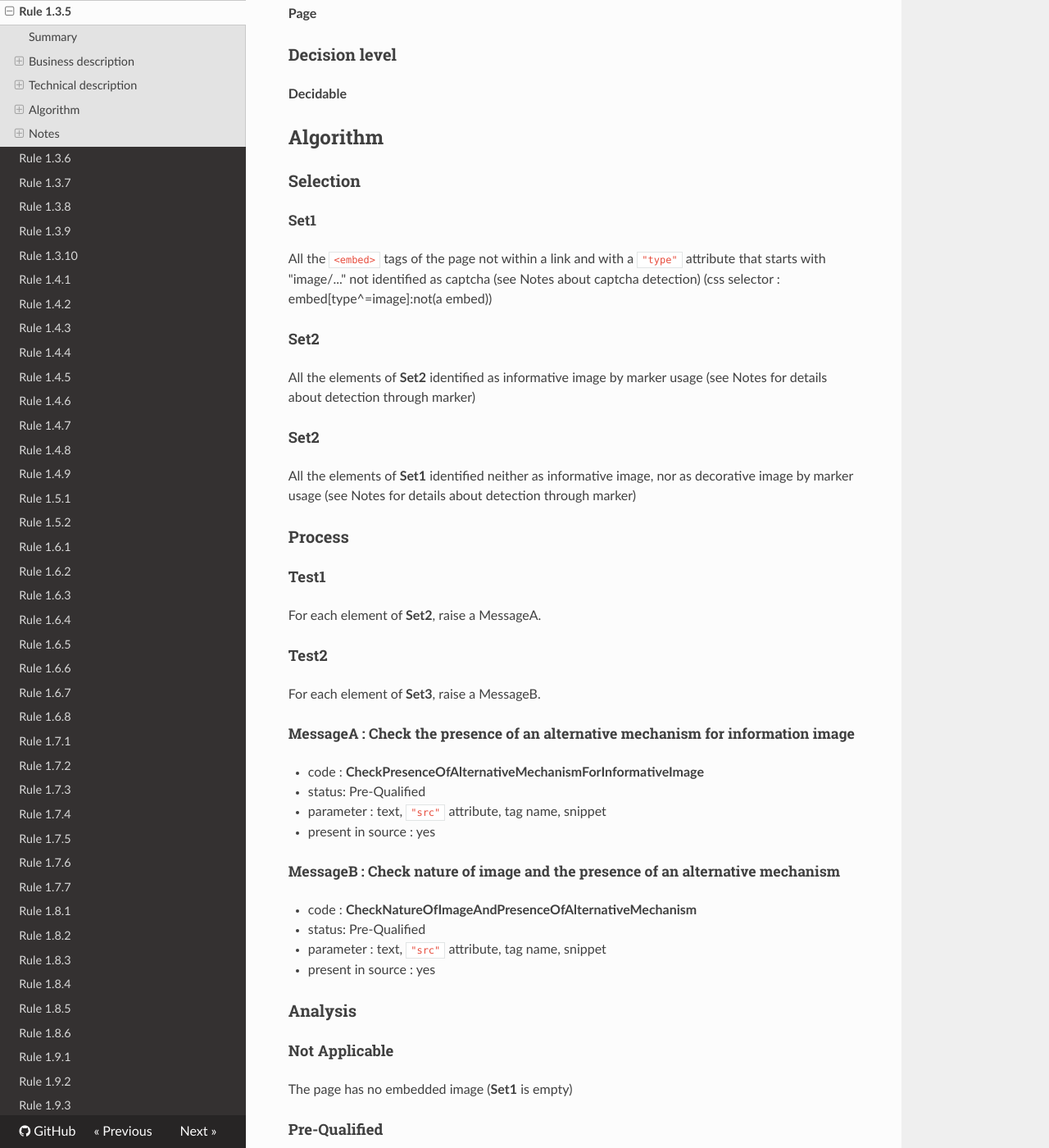
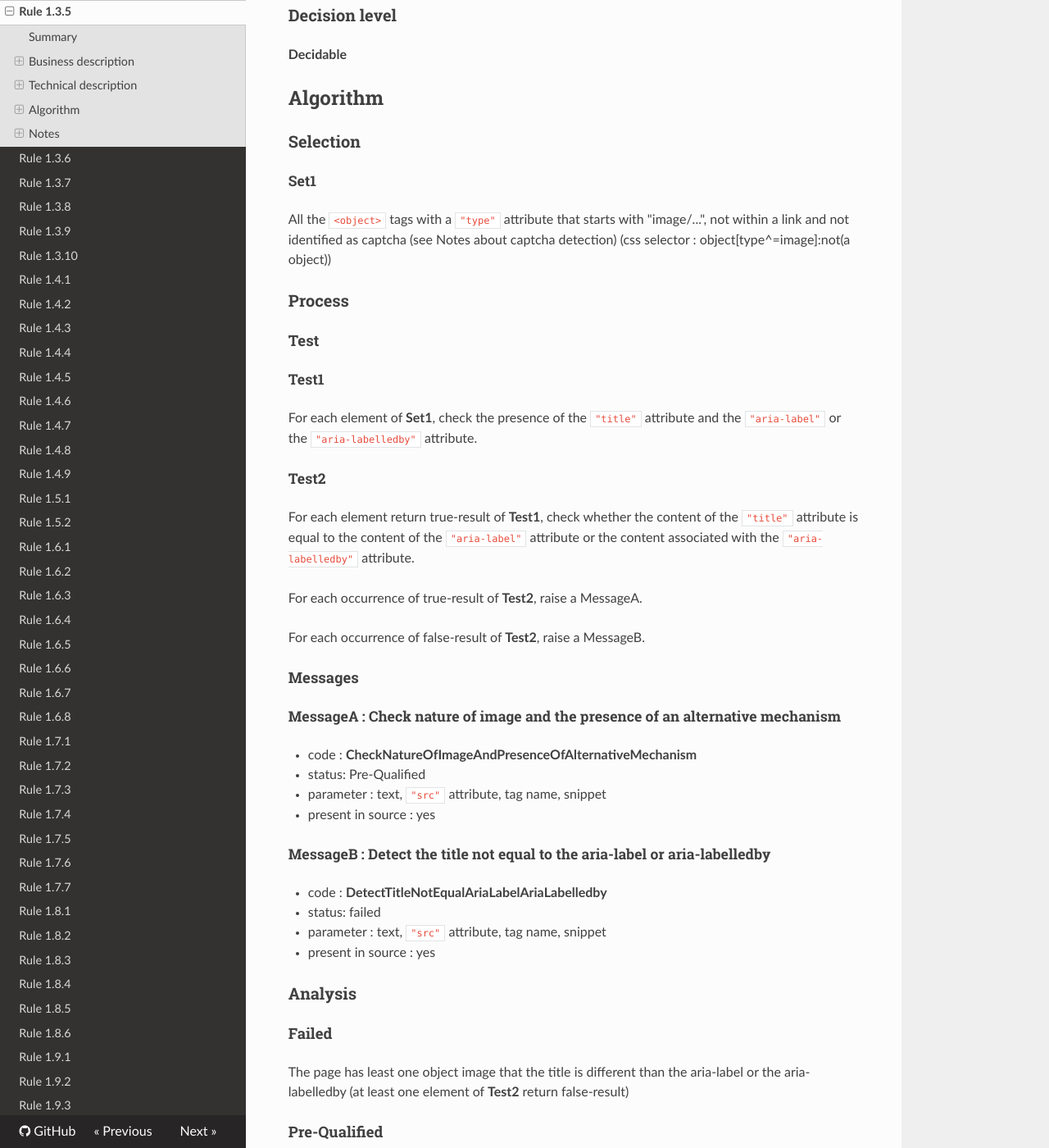
Before and after one commit to Tanaguru/RGAA3-2016, an MkDocs documentation site: the page built from docs/Rule-1-3-5.md, in a window 1280 px wide and 1400 px high, scrolled down 1078 px. Shown: the whole window at 82% size. Built offline with MkDocs 1.6.1, drawn with Linux system fonts in a browser that asks for light colours; nearby versions of some CDN libraries; old or Windows-style settings are respelled for this version of MkDocs; some of the changed text lies outside the part shown.

Commit message:
Update rule 1.3.5

```diff
--- a/docs/Rule-1-3-5.md
+++ b/docs/Rule-1-3-5.md
@@ -18,12 +18,10 @@ Human check will be then needed to determine whether an alternative is present a
 
 ### Description
 
-Chaque image embarqu&eacute;e (balise `embed` avec l'attribut `type="image/..."`) porteuse d'information v&eacute;rifie-t-elle une de ces conditions (hors <a href="http://references.modernisation.gouv.fr/referentiel-technique-0#cpCrit1-3" title="Cas particuliers pour le crit&egrave;re 1.3">cas particuliers</a>) ?
+Chaque image objet (balise `object` avec l'attribut `type="image/..."`) porteuse d'information, qui utilise une propri&eacute;t&eacute; aria-lebel, aria-labelledby ou un attribut title, v&eacute;rifie-t-elle une de ces conditions(hors <a href="http://references.modernisation.gouv.fr/referentiel-technique-0#cpCrit1-3" title="Cas particuliers pour le crit&egrave;re 1.3">cas particuliers</a>) ?
 
- * L'image embarqu&eacute;e est imm&eacute;diatement suivie d'un lien adjacent permettant d'afficher une page ou un passage de texte contenant une alternative pertinente.
- * Un m&eacute;canisme permet &agrave; l'utilisateur de remplacer l'image embarqu&eacute;e par un texte alternatif pertinent
- * Un m&eacute;canisme permet &agrave; l'utilisateur de remplacer l'image embarqu&eacute;e par une image poss&eacute;dant une alternative pertinente.
-
+ * S'il est présent, le contenu de l'attribut title est identique au contenu de l'attribut aria-label ;
+ * S'il est présent, le contenu de l'attribut title est identique au passage de texte lié par la propriété aria-labelledby.
 
 ### Level
 
@@ -45,47 +43,51 @@ Chaque image embarqu&eacute;e (balise `embed` avec l'attribut `type="image/..."`
 
 ##### Set1
 
-All the `<embed>` tags of the page not within a link and with a `"type"` attribute that starts with "image/..."  not identified as captcha (see Notes about captcha detection)  (css selector : embed[type^=image]:not(a embed))
-
-#### Set2
-
-All the elements of **Set2** identified as informative image by marker usage (see Notes for details about detection through marker)
-
-#### Set2
-
-All the elements of **Set1** identified neither as informative image, nor as decorative image by marker usage (see Notes for details about detection through marker)
+All the `<object>` tags with a `"type"` attribute that starts with "image/...", not within a link and not identified as captcha (see Notes about captcha detection)  (css selector : object[type^=image]:not(a object))
 
 ### Process
 
-#### Test1
+#### Test
 
-For each element of **Set2**, raise a MessageA.
+##### Test1
 
-#### Test2
+For each element of **Set1**, check the presence of the `"title"` attribute and the `"aria-label"` or the `"aria-labelledby"` attribute.
 
-For each element of **Set3**, raise a MessageB.
+##### Test2
 
-##### MessageA : Check the presence of an alternative mechanism for information image
+For each element return true-result of **Test1**, check whether the content of the `"title"` attribute is equal to the content of the `"aria-label"` attribute or the content associated with the `"aria-labelledby"` attribute.
 
--    code : **CheckPresenceOfAlternativeMechanismForInformativeImage**
--    status: Pre-Qualified
--    parameter : text, `"src"` attribute, tag name, snippet
--    present in source : yes
+For each occurrence of true-result of **Test2**, raise a MessageA.
 
-##### MessageB : Check nature of image and the presence of an alternative mechanism
+For each occurrence of false-result of **Test2**, raise a MessageB.
+
+#### Messages
+
+##### MessageA : Check nature of image and the presence of an alternative mechanism
 
 -    code : **CheckNatureOfImageAndPresenceOfAlternativeMechanism**
 -    status: Pre-Qualified
 -    parameter : text, `"src"` attribute, tag name, snippet
 -    present in source : yes
 
+##### MessageB : Detect the title not equal to the aria-label or aria-labelledby
+
+-    code : **DetectTitleNotEqualAriaLabelAriaLabelledby**
+-    status: failed
+-    parameter : text, `"src"` attribute, tag name, snippet
+-    present in source : yes
+
 ### Analysis
 
-#### Not Applicable
+#### Failed
 
-The page has no embedded image (**Set1** is empty)
+The page has least one object image that the title is different than the aria-label or the aria-labelledby (at least one element of **Test2** return false-result)
 
 #### Pre-Qualified
+
+The page has object image that the title is equal than the aria-label or the aria-labelledby (all the element return true-result **Test2**)
+
+#### Not Applicable
 
 In all other cases
 
```
Also changed, not shown: docs/Rule-1-3-4.md (+0 -1 lines).
